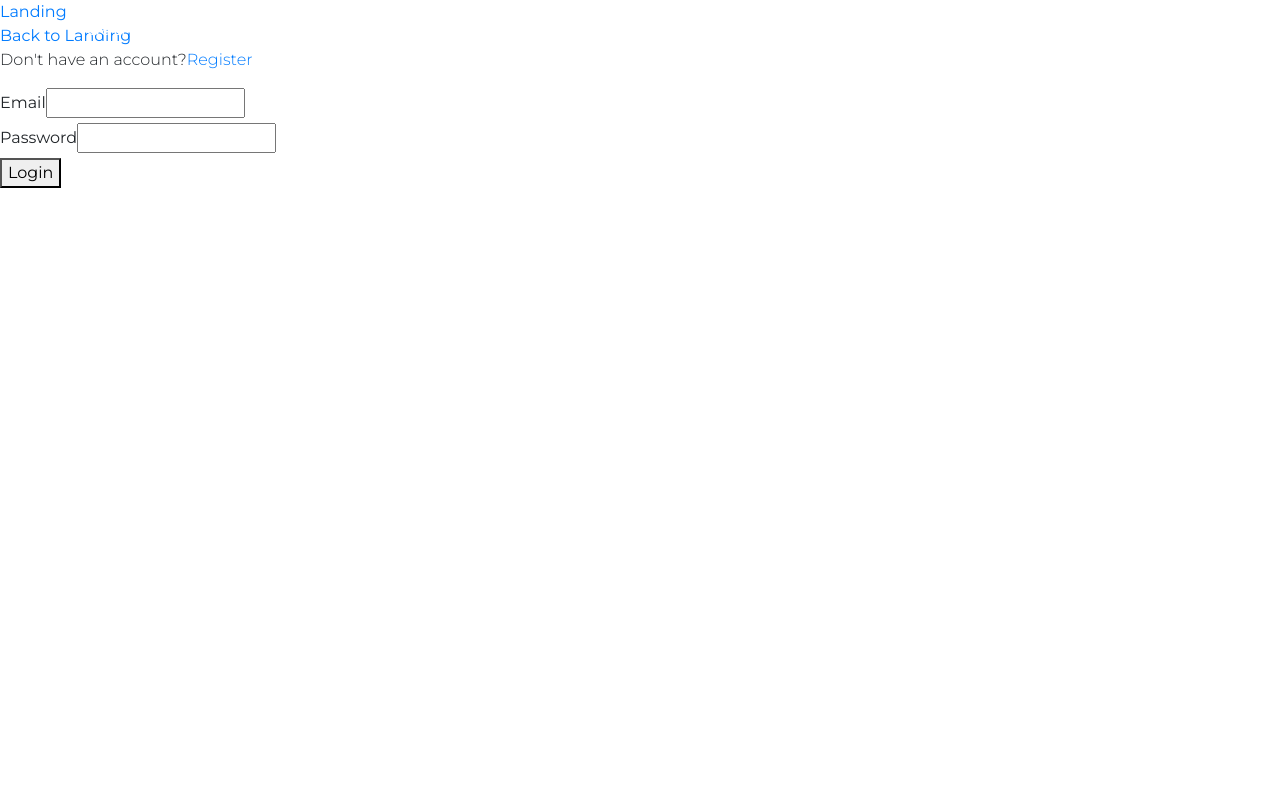
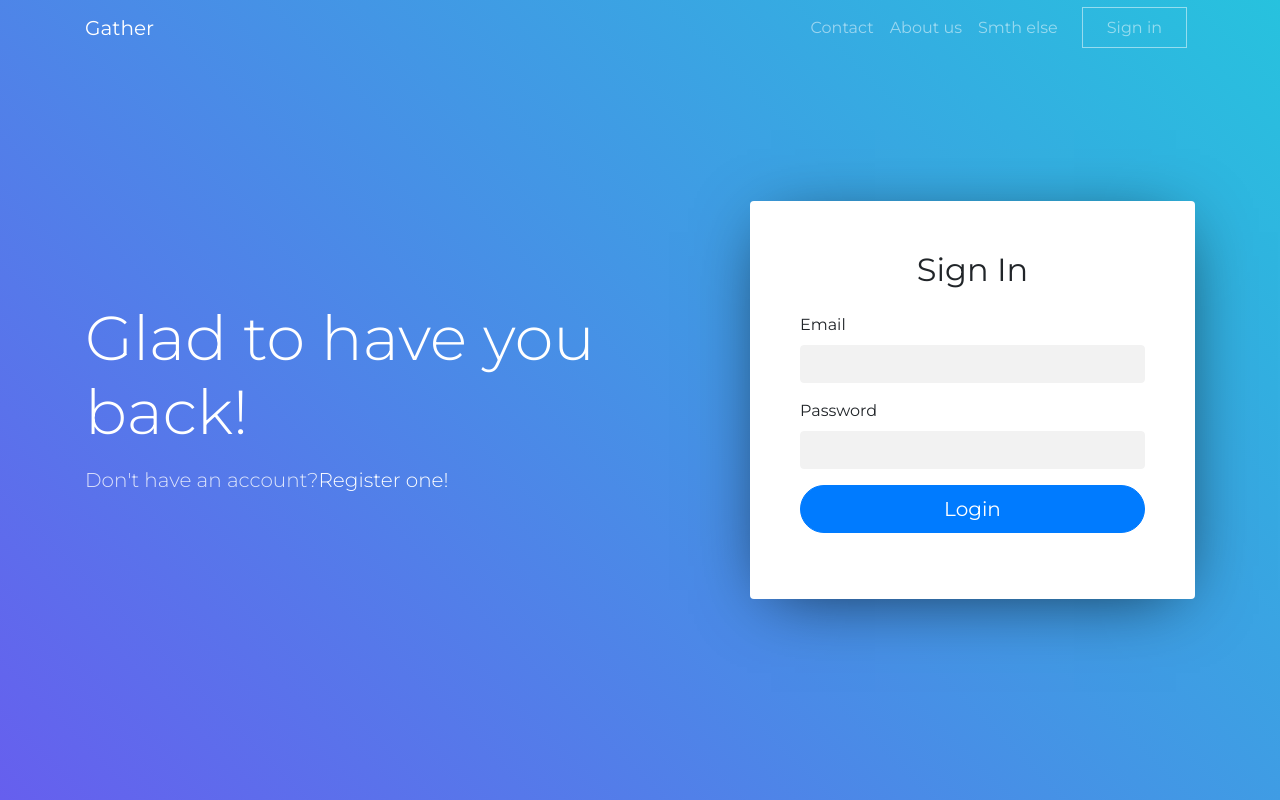
Before and after one commit to austin-e-cox/gather, a React (Create React App) app in the folder client/: page /login in a window 1280 px wide. Built offline with nearby package versions, Linux system fonts and the light colour scheme.

Commit message:
fixed landing/register with design

```diff
--- a/client/src/App.js
+++ b/client/src/App.js
@@ -9,7 +9,6 @@ import { setCurrentUser, logoutUser } from "./actions/authActions";
 import './App.css';
 
 import Navbar from "./components/layout/Navbar";
-import Landing from "./components/layout/Landing";
 import Register from "./components/auth/Register";
 import Login from "./components/auth/Login";
 import PrivateRoute from "./components/private-route/PrivateRoute";
@@ -40,8 +39,7 @@ function App() {
       <Router>
         <div className="App">
           <Navbar />
-          <Route exact path="/" component={Landing} />
-          <Route exact path="/register" component={Register} />
+          <Route exact path="/" component={Register} />
           <Route exact path="/login" component={Login} />
           <Switch>
             <PrivateRoute exact path="/dashboard" component={Dashboard} />
--- a/client/src/components/auth/Login.js
+++ b/client/src/components/auth/Login.js
@@ -53,11 +53,32 @@ class Login extends Component {
     const { errors } = this.state;
 
     return (
-      <div>
-        <Link to="/">Back to Landing</Link>
-        <p>Don't have an account?<Link to="/register">Register</Link></p>
-        <form noValidate onSubmit={this.handleSubmit}>
-          <div>
+      <>
+
+
+
+<section className="pb_cover overflow-hidden cover-bg-indigo cover-bg-opacity text-left pb_gradient_v1 pb_slant-light" id="section-home">
+      <div className="container">
+        <div className="row align-items-center justify-content-center">
+          <div className="col-md-6">
+            <h2 className="heading mb-3">Glad to have you back!</h2>
+
+            <div className="sub-heading">
+              <p className="mb-4">
+              Don't have an account?
+              <a className=" mb-4 " href="/register"><span className="pb_font-14 text-white pb_letter-spacing-1">Register one!</span></a>
+              </p>
+              </div>
+          </div>
+          <div className="col-md-1">
+          </div>
+
+          <div className="col-md-5 relative align-self-center">
+
+            <form  className="bg-white rounded pb_form_v1" noValidate onSubmit={this.handleSubmit}>
+              <h2 className="mb-4 mt-0 text-center">Sign In</h2>
+
+              <div className="form-group">
               <label htmlFor="email">Email</label>
               <input
               onChange={this.handleChange}
@@ -65,13 +86,13 @@ class Login extends Component {
               error={errors.email}
               id="email"
               type="email"
-              className={classnames('', {
+              className={classnames('form-control pb_height-50 reverse', {
                 invalid: errors.email || errors.emailnotfound
               })}
             />
              <span style={{color: 'red'}}>{errors.email}{errors.emailnotfound}</span>
                 </div>
-          <div>
+              <div className="form-group">
               <label htmlFor="password">Password</label>
               <input
               onChange={this.handleChange}
@@ -79,15 +100,30 @@ class Login extends Component {
               error={errors.password}
               id="password"
               type="password"
-              className={classnames('', {
+              className={classnames('form-control pb_height-50 reverse', {
                 invalid: errors.password || errors.passwordincorrect
               })}
             />
             <span style={{color: 'red'}}>{errors.password}{errors.passwordincorrect}</span>
           </div>
-          <button type="submit">Login</button>
+
+
+              <div className="form-group">
+              <button type="submit" className="btn btn-primary btn-lg btn-block pb_btn-pill  btn-shadow-blue">Login</button>
+
+              </div>
             </form>
+
           </div>
+        </div>
+      </div>
+    </section>
+
+
+
+
+
+      </>
     )
   }
 }
--- a/client/src/components/auth/Register.js
+++ b/client/src/components/auth/Register.js
@@ -130,7 +130,8 @@ class Register extends Component {
                 <span style={{color: 'red'}}>{errors.password2}</span>
               </div>
               <div className="form-group">
-                <input type="submit" className="btn btn-primary btn-lg btn-block pb_btn-pill btn-shadow-blue" value="Register" />
+
+            <button type="submit" className="btn btn-primary btn-lg btn-block pb_btn-pill  btn-shadow-blue">Register</button>
               </div>
             </form>
           </div>
--- a/client/src/components/layout/Landing.js
+++ b/client/src/components/layout/Landing.js
@@ -34,7 +34,8 @@ const Landing = () => (
               </div>
 
               <div className="form-group">
-                <input type="submit" className="btn btn-primary btn-lg btn-block pb_btn-pill  btn-shadow-blue" value="Register"/>
+              <button type="submit" className="btn btn-primary btn-lg btn-block pb_btn-pill  btn-shadow-blue">Register</button>
+
               </div>
             </form>
 
--- a/client/src/components/layout/Navbar.js
+++ b/client/src/components/layout/Navbar.js
@@ -3,28 +3,26 @@ import { Link } from 'react-router-dom';
 
 
 const Navbar = () => (
-  <>
+
   <nav className="navbar navbar-expand-lg navbar-dark pb_navbar pb_scrolled-light" id="pb-navbar">
       <div className="container">
-        <a className="navbar-brand" href="#">Gather</a>
+        <Link className="navbar-brand" to="/">Gather</Link>
         <button className="navbar-toggler ml-auto" type="button" data-toggle="collapse" data-target="#collapsingNavbar" aria-controls="probootstrap-navbar" aria-expanded="false" aria-label="Toggle navigation">
           <span><i className="ion-navicon"></i></span>
         </button>
         <div className="collapse navbar-collapse" id="collapsingNavbar" >
           <ul className="navbar-nav ml-auto">
-            <li className="nav-item"><a className="nav-link" href="#">Contact</a></li>
-            <li className="nav-item"><a className="nav-link" href="#">About us</a></li>
-            <li className="nav-item"><a className="nav-link" href="#">Smth else</a></li>
+            <li className="nav-item"><Link className="nav-link" to="/">Contact</Link></li>
+            <li className="nav-item"><Link className="nav-link" to="/">About us</Link></li>
+            <li className="nav-item"><Link className="nav-link" to="/">Smth else</Link></li>
 
-            <li className="nav-item cta-btn ml-xl-2 ml-lg-2 ml-md-0 ml-sm-0 ml-0"><a className="nav-link" href="#" target="_blank"><span className="pb_rounded-4 px-4">Sign in</span></a></li>
+            <li className="nav-item cta-btn ml-xl-2 ml-lg-2 ml-md-0 ml-sm-0 ml-0"><Link className="nav-link" to="/login" target="_blank"><span className="pb_rounded-4 px-4">Sign in</span></Link></li>
           </ul>
         </div>
       </div>
     </nav>
 
 
-  <Link to="/">Landing</Link>
-  </>
 );
 
 export default Navbar;
```
Lines whose indentation alone changed are shown as unchanged.
